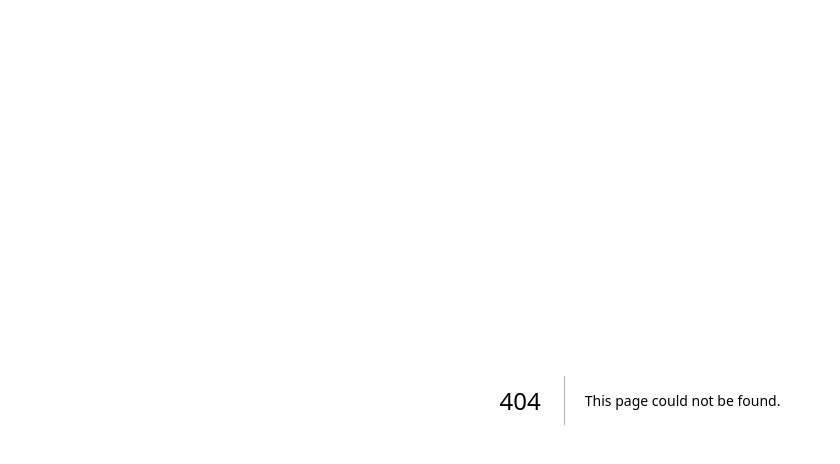
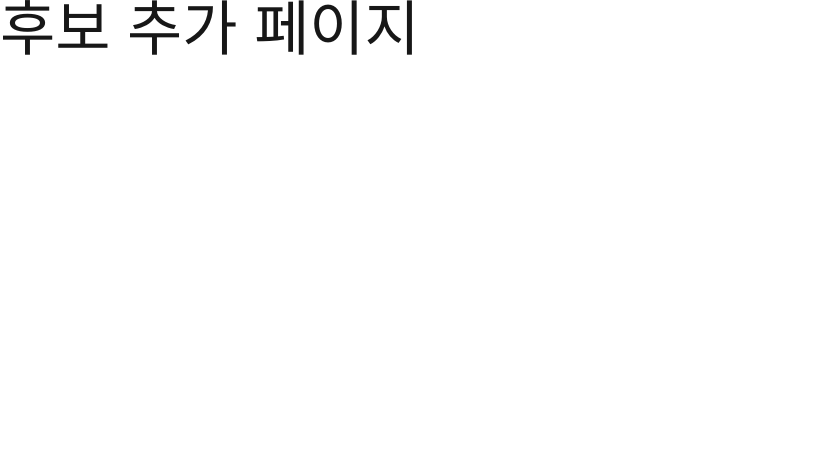
Before and after one commit to Gruzam0615/Poll-App, a Next.js app in the folder front/: page /poll/createpoll/addcandidate in a window 1280 px wide. Before the commit this address had no page. Shown: the top 464 px of the page, without its empty margins (0-840 px from the left). Built offline with nearby package versions, Linux system fonts and the light colour scheme.

Commit message:
/poll/creatpoll/에 enextjs parallel routes를 이용한 modal 적용중

```diff
--- /dev/null
+++ b/front/app/@modal/(.)poll/createpoll/addcandidate/page.tsx
@@ -0,0 +1,11 @@
+import Modal from "@/app/components/Modal";
+
+export default function Page({
+    children
+}: {
+    children: React.ReactNode
+}) {
+    return(
+        <Modal children={children} />
+    )
+}
--- /dev/null
+++ b/front/app/@modal/default.tsx
@@ -0,0 +1,3 @@
+export default function Default() {
+    return null;
+}
--- /dev/null
+++ b/front/app/components/Modal.tsx
@@ -0,0 +1,22 @@
+"use client";
+
+import { useRouter } from "next/navigation"
+
+export default function Modal({
+    children
+}: {
+    children: React.ReactNode
+}) {
+    const router = useRouter();
+
+    return(
+        <>
+            <button onClick={() => {
+                router.back()
+            }}>
+                Close Modal
+            </button>
+            <div>{children}</div>
+        </>
+    )
+}
--- /dev/null
+++ b/front/app/default.tsx
@@ -0,0 +1,3 @@
+export default function Default() {
+    return null;
+}
--- a/front/app/layout.tsx
+++ b/front/app/layout.tsx
@@ -18,9 +18,11 @@ export const metadata: Metadata = {
 };
 
 export default function RootLayout({
-  children
+  children,
+  modal
 }: Readonly<{
   children: React.ReactNode;
+  modal: React.ReactNode;
 }>) {
   return (
     <html lang="en">
@@ -30,6 +32,7 @@ export default function RootLayout({
         <div className="container mx-auto">
           {children}
         </div>
+        {modal}
       </body>
     </html>
   );
--- /dev/null
+++ b/front/app/poll/createpoll/addcandidate/page.tsx
@@ -0,0 +1,7 @@
+export default function Page() {
+    return(
+        <>
+            <h1 className="text-6xl">후보 추가 페이지</h1>
+        </>
+    );
+}
--- a/front/app/poll/createpoll/layout.tsx
+++ /dev/null
@@ -1,12 +0,0 @@
-export default async function Layout({
-    children,
-}: {
-    children: React.ReactNode
-}) {
-
-    return (
-        <>
-            {children}
-        </>
-    );
-}
--- a/front/app/poll/createpoll/page.tsx
+++ b/front/app/poll/createpoll/page.tsx
@@ -59,7 +59,7 @@ export default function Page() {
           </div>
           <div className="col-1 text-center self-center hover:font-bold">
             <h6 className="text-xl">
-              <Link href={"/poll/createpoll/addcandidlist"}>후보 추가</Link>
+              <Link href={"/poll/createpoll/addcandidate"}>후보 추가</Link>
             </h6>
           </div>
         </div>
```
